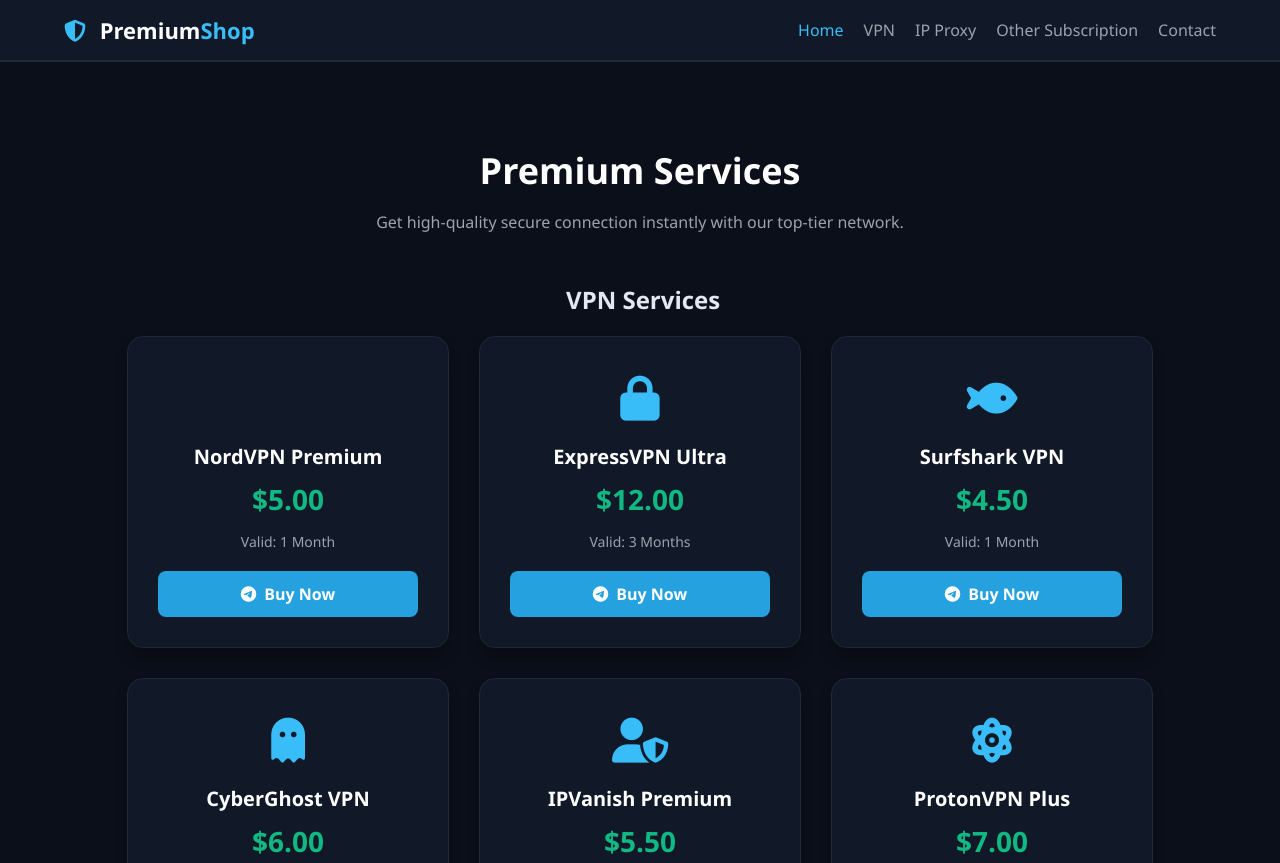
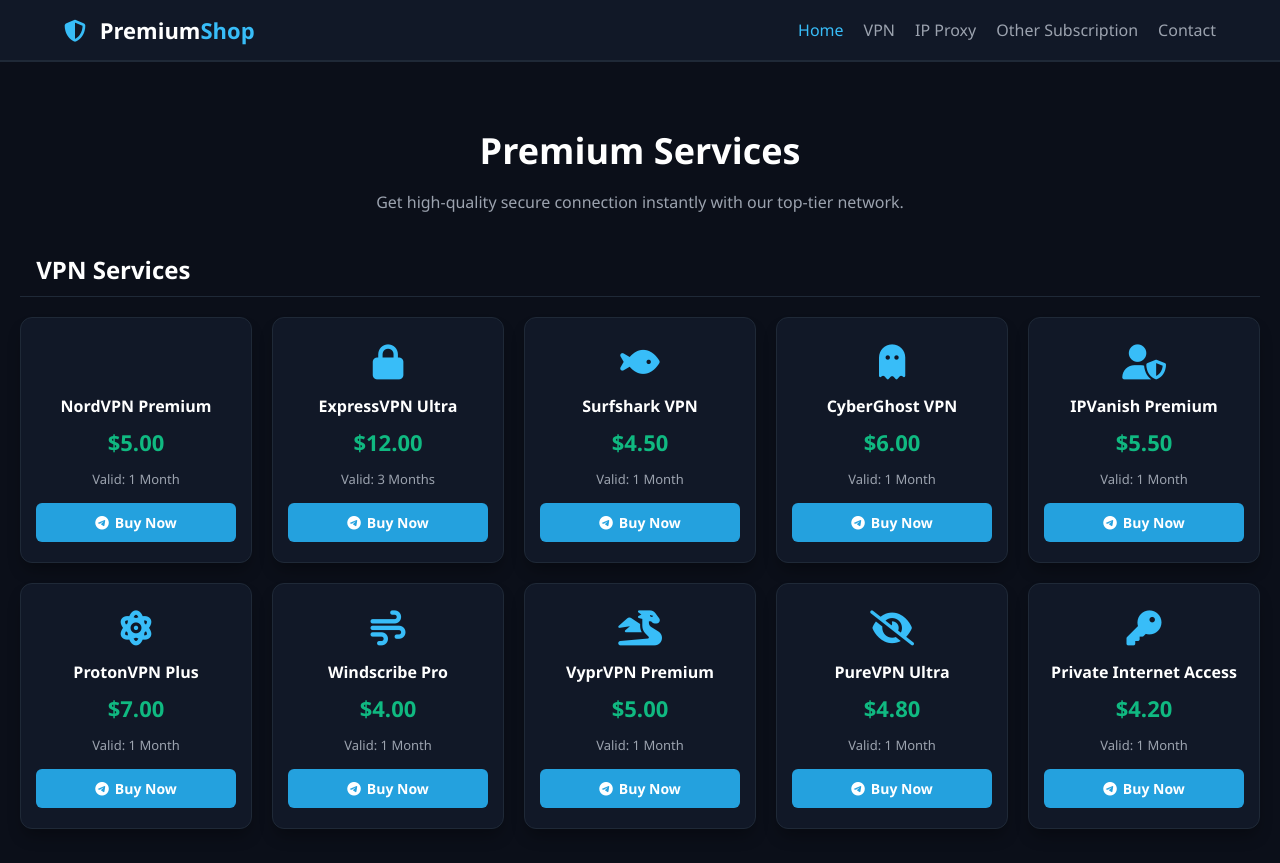
Before and after one commit to mdsajeebmiabd28-lab/premiumshopsite, a plain HTML site: page index.html in a window 1280 px wide. Shown: the top 863 px of the page. Drawn offline with Linux system fonts and the light colour scheme.

Commit message:
Update style.css

```diff
--- a/style.css
+++ b/style.css
@@ -1,13 +1,16 @@
-/* গ্লোবাল ডার্ক স্টাইল */
+html {
+    scroll-behavior: smooth; /* মেনু ক্লিকে স্মুথ স্ক্রল হবে */
+}
+
 body {
     font-family: 'Segoe UI', Tahoma, Geneva, Verdana, sans-serif;
-    background-color: #0b0f19; /* ডিপ ডার্ক ব্যাকগ্রাউন্ড */
+    background-color: #0b0f19;
     color: #e2e8f0;
     margin: 0;
     padding: 0;
 }
 
-/* প্রিমিয়াম নেভিগেশন বার */
+/* নেভিগেশন বার */
 .navbar {
     display: flex;
     justify-content: space-between;
@@ -19,65 +22,52 @@
     top: 0;
     z-index: 1000;
 }
-.logo {
-    font-size: 22px;
-    font-weight: bold;
+.logo { font-size: 22px; font-weight: bold; color: #fff; }
+.logo i { color: #38bdf8; margin-right: 8px; }
+.logo span { color: #38bdf8; }
+.navbar ul { list-style: none; display: flex; gap: 20px; margin: 0; padding: 0; }
+.navbar a { color: #9ca3af; text-decoration: none; font-weight: 500; transition: 0.3s; }
+.navbar a:hover, .navbar a.active { color: #38bdf8; }
+
+/* কন্টেইনার */
+.container {
+    max-width: 1400px; /* স্ক্রিন বডি চওড়া করা হলো */
+    margin: 0 auto;
+    padding: 40px 20px;
+}
+.main-title { font-size: 36px; text-align: center; color: #fff; margin-bottom: 5px; }
+.subtitle { text-align: center; color: #9ca3af; margin-bottom: 40px; }
+
+/* সেকশন টাইটেল */
+.section-title {
+    font-size: 24px;
     color: #fff;
+    text-align: left;
+    margin: 40px 0 20px 0;
+    padding-bottom: 10px;
+    border-bottom: 1px solid #1f2937;
 }
-.logo i {
-    color: #38bdf8; /* লোগো আইকন কালার */
-    margin-right: 8px;
-}
-.logo span { color: #38bdf8; }
-.navbar ul {
-    list-style: none;
-    display: flex;
+.section-title i { color: #38bdf8; margin-right: 10px; }
+
+/* প্রোডাক্ট গ্রিড (এক সারিতে ৫টা কার্ড রাখার লজিক) */
+.products-grid {
+    display: grid;
+    grid-template-columns: repeat(5, 1fr); /* ফিক্সড ১ সারিতে ৫টা কার্ড */
     gap: 20px;
-    margin: 0;
-    padding: 0;
-}
-.navbar a {
-    color: #9ca3af;
-    text-decoration: none;
-    font-weight: 500;
-    transition: 0.3s;
-}
-.navbar a:hover, .navbar a.active {
-    color: #38bdf8;
+    margin-bottom: 40px;
 }
 
-/* কন্টেইনার এবং টাইটেল */
-.container {
-    max-width: 1200px;
-    margin: 0 auto;
-    padding: 60px 20px;
-    text-align: center;
-}
-.main-title {
-    font-size: 36px;
-    color: #fff;
-    margin-bottom: 10px;
-}
-.subtitle {
-    color: #9ca3af;
-    margin-bottom: 50px;
-}
+/* রেসপনসিভ মোবাইল বা ট্যাবের জন্য অটো ছোট হবে */
+@media (max-width: 1200px) { .products-grid { grid-template-columns: repeat(3, 1fr); } }
+@media (max-width: 768px) { .products-grid { grid-template-columns: repeat(2, 1fr); } }
+@media (max-width: 480px) { .products-grid { grid-template-columns: repeat(1, 1fr); } }
 
-/* প্রোডাক্ট গ্রিড লেআউট */
-.products-grid {
-    display: flex;
-    justify-content: center;
-    gap: 30px;
-    flex-wrap: wrap;
-}
-
-/* ডার্ক প্রিমিয়াম কার্ড ডিজাইন */
+/* ছোট প্রিমিয়াম কার্ড ডিজাইন */
 .product-card {
     background: #111827;
     border: 1px solid #1f2937;
-    padding: 30px;
-    border-radius: 16px;
-    width: 260px;
+    padding: 20px 15px; /* প্যাডিং কমানো হয়েছে */
+    border-radius: 12px;
     transition: all 0.3s ease;
     text-align: center;
     box-shadow: 0 10px 15px -3px rgba(0, 0, 0, 0.3);
@@ -85,52 +75,37 @@
 .product-card:hover {
     transform: translateY(-5px);
     border-color: #38bdf8;
-    box-shadow: 0 0 20px rgba(56, 189, 248, 0.2);
+    box-shadow: 0 0 15px rgba(56, 189, 248, 0.2);
 }
 
-/* ভিপিএন লোগো/আইকন স্টাইল */
-.product-icon {
-    font-size: 45px;
-    color: #38bdf8;
-    margin-bottom: 15px;
-}
+.product-icon { font-size: 35px; color: #38bdf8; margin-bottom: 10px; }
+.product-card h3 { font-size: 16px; margin: 10px 0; color: #fff; white-space: nowrap; overflow: hidden; text-overflow: ellipsis; }
+.price { font-size: 22px; font-weight: bold; color: #10b981; margin: 5px 0; }
+.validity { color: #9ca3af; font-size: 13px; margin-bottom: 15px; }
 
-.product-card h3 {
-    font-size: 20px;
-    margin: 10px 0;
-    color: #fff;
-}
-
-/* ডিরেক্ট প্রাইস স্টাইল */
-.price {
-    font-size: 28px;
-    font-weight: bold;
-    color: #10b981; /* গ্রিন ডিরেক্ট প্রাইস */
-    margin: 10px 0 5px 0;
-}
-
-/* ভ্যালিডিটি টেক্সট */
-.validity {
-    color: #9ca3af;
-    font-size: 14px;
-    margin-bottom: 20px;
-}
-
-/* টেলিগ্রাম বাই বাটন */
+/* বাই বাটন */
 .buy-btn {
     display: flex;
     align-items: center;
     justify-content: center;
-    gap: 8px;
-    background: #24a1de; /* টেলিগ্রাম ব্লু */
+    gap: 6px;
+    background: #24a1de;
     color: white;
-    padding: 12px 20px;
+    padding: 10px 15px;
     text-decoration: none;
-    border-radius: 8px;
+    border-radius: 6px;
     font-weight: bold;
+    font-size: 14px;
     transition: 0.3s;
 }
-.buy-btn:hover {
-    background: #1a80b0;
-    box-shadow: 0 0 15px rgba(36, 161, 222, 0.4);
+.buy-btn:hover { background: #1a80b0; }
+
+/* কন্টাক্ট বক্স */
+.contact-box {
+    background: #111827;
+    border: 1px solid #1f2937;
+    padding: 30px;
+    border-radius: 12px;
+    text-align: center;
+    margin-top: 20px;
 }
```
